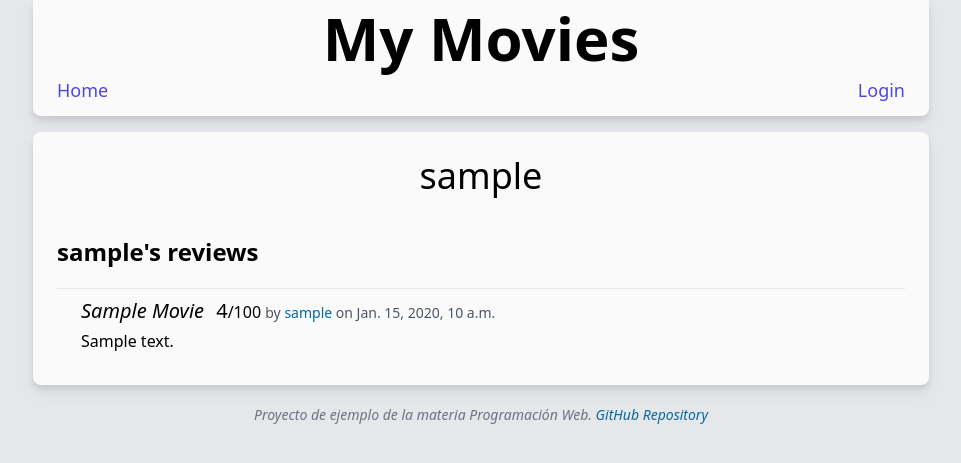
After one commit to ValdezFOmar/MyMovies, a Django app: page /user/1 in a window 1280 px wide. The commit adds this page. Shown: the top 463 px of the page, without its empty margins (159-1120 px from the left). Run offline with Django 5.2, Linux system fonts and the light colour scheme; tables that the repository leaves empty hold one stand-in row (values such as "Sample post"); style sheets or scripts are compiled from the project's sources; some libraries are stand-ins or nearby versions.

Commit message:
feat(user-page): Add user page to view each user reviews

```diff
--- a/MyMovies/movies/models.py
+++ b/MyMovies/movies/models.py
@@ -5,6 +5,7 @@ from django.db import models
 
 class User(AbstractUser):
     id: int
+    moviereview_set: models.Manager  # Only for type hinting
 
     def __str__(self) -> str:
         return f'ID<{self.id}> {self.username}'
--- a/MyMovies/movies/templates/movies/header.html
+++ b/MyMovies/movies/templates/movies/header.html
@@ -15,7 +15,7 @@
       </li>
       {% if user.is_authenticated %}
       <li>
-        <a href="" class="nav-link">{{ user.username }}</a>
+        <a href="{% url 'user-page' user.id %}" class="nav-link">{{ user.username }}</a>
       </li>
       {% endif %}
     </ul>
--- a/MyMovies/movies/templates/movies/review.html
+++ b/MyMovies/movies/templates/movies/review.html
@@ -1,18 +1,22 @@
 <article id="review-{{ review.id }}">
+  <div>
     {% if show_movie_title %}
-  <h4 class="mb-3 text-2xl font-bold">
+    <h4 class="inline-block mr-2 italic text-xl">
       <a href="{% url 'movie-detail' review.movie.id %}#review-{{ review.id }}" class="hover:underline">
         {{ review.movie.title|title }}
       </a>
     </h4>
     {% endif %}
-  <h5 class="mb-1">
+    <h5 class="inline-block mb-1">
       <span class="text-xl">{{ review.rating }}</span><span class="text-base">/100</span>
-    <span class="text-sm text-gray-600">by <a href="" class="text-link">{{ review.user.username }}</a></span>
+      <span class="text-sm text-gray-600">
+        by <a href="{% url 'user-page' review.user.id %}" class="text-link">{{ review.user.username }}</a>
+      </span>
       <span class="text-sm text-gray-600">
         on <time datetime="{{ review.date_time|date:'Y-m-d' }}">{{ review.date_time }}</time>
       </span>
     </h5>
+  </div>
   {% if review.review %}
   {% comment %} The review migth be empty {% endcomment %}
   <p>{{ review.review }}</p>
--- /dev/null
+++ b/MyMovies/movies/templates/movies/user_page.html
@@ -0,0 +1,27 @@
+{% extends "movies/base.html" %}
+
+{% block content %}
+<main class="page-body-section">
+  <h1 class="text-4xl text-center mb-10">{{ page_user.username }}</h1>
+  <section>
+    <h2 class="text-2xl mb-5 font-bold">
+      {% if page_user.id == user.id %}
+      Your reviews
+      {% else %}
+      {{ page_user.username }}&apos;s reviews
+      {% endif %}
+    </h2>
+    {% if reviews %}
+    <ol>
+      {% for review in reviews %}
+      <li class="pl-6 py-2 border-t border-t-gray-200">
+        {% include "movies/review.html" with review=review show_movie_title=True %}
+      </li>
+      {% endfor %}
+    </ol>
+    {% else %}
+    <p>You haven&apos;t made any review yet...</p>
+    {% endif %}
+  </section>
+</main>
+{% endblock content %}
--- a/MyMovies/movies/urls.py
+++ b/MyMovies/movies/urls.py
@@ -9,4 +9,5 @@ urlpatterns = [
     path('movies/<int:movie_id>/review/form', views.review_form, name='movie-review-form'),
     path('login-user/', views.login_user, name='login-user'),
     path('logout-user/', views.logout_user, name='logout-user'),
+    path('user/<int:user_id>', views.user_page, name='user-page'),
 ]
--- a/MyMovies/movies/views.py
+++ b/MyMovies/movies/views.py
@@ -11,15 +11,27 @@ from django.http import (
 )
 from django.shortcuts import redirect, render
 from django.utils import timezone
-from movies.models import Movie
+from movies.models import Movie, User
 
 from .forms import MovieReviewForm
+
+LOGIN_PAGE_URL = 'user-login'
 
 
 def index(request: HttpRequest):
     movies = Movie.objects.all()
     context = {'movie_list': movies}
     return render(request, 'movies/index.html', context)
+
+
+def user_page(request: HttpRequest, user_id: int) -> HttpResponse:
+    try:
+        user = User.objects.get(pk=user_id)
+    except ObjectDoesNotExist:
+        raise Http404(f'Movie with id {user_id} does not exists')
+    reviews = user.moviereview_set.order_by('-date_time')
+    context = {'reviews': reviews, 'page_user': user}
+    return render(request, 'movies/user_page.html', context)
 
 
 def login_user(request: HttpRequest):
@@ -63,7 +75,7 @@ def review_form(request: HttpRequest, movie_id: int) -> HttpResponse:
     return render(request, 'movies/review_form.html', {'movie': movie})
 
 
-@login_required(login_url='user-login')
+@login_required(login_url=LOGIN_PAGE_URL)
 def submit_movie_review(request: HttpRequest, movie_id: int):
     if request.method != 'POST':
         return HttpResponseNotAllowed('GET')
```
Lines whose indentation alone changed are shown as unchanged.
